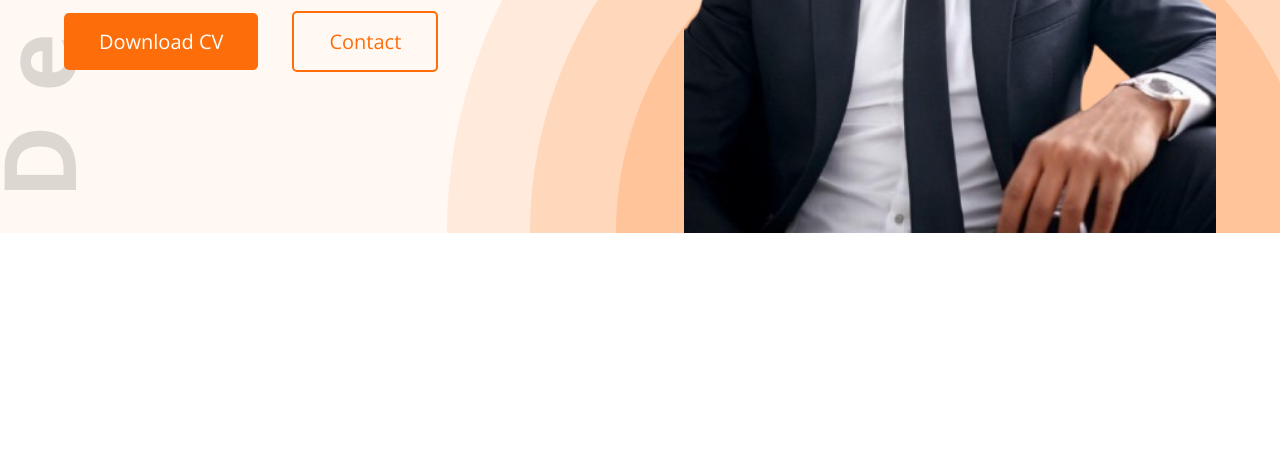
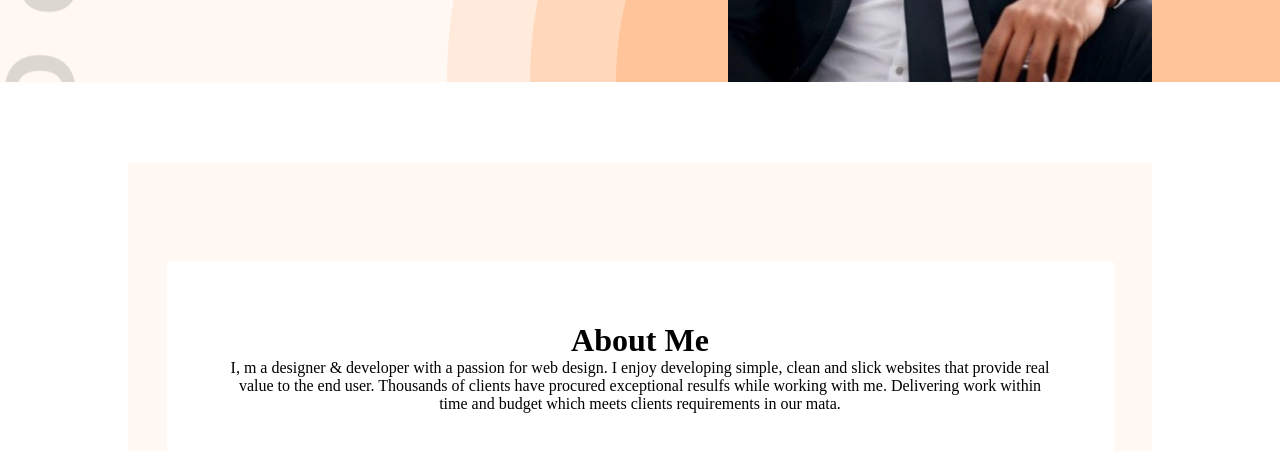
Before and after one commit to Mosarof-Hossen/my-portfolio, a plain HTML site: page index.html in a window 1280 px wide. Shown: the part 615-1066 px from the top of the page. Before the commit the page ends 848 px from the top, so only its background shows below. Drawn offline with nearby package versions, Linux system fonts and the light colour scheme.

Commit message:
some code added

```diff
--- a/css/style.css
+++ b/css/style.css
@@ -12,8 +12,11 @@
     "wdth" 100;
 }
 /* needd css */
+.center{
+    text-align: center;
+}
 .all-container{
-    width: 90%;
+    width: 80%;
     margin: auto;
 }
 .bg{
@@ -157,3 +160,16 @@
 .banner-imge{
     width: 584px;
 }
+
+/* main-section */
+.about{
+    background-color: #FFF8F3;
+    padding: 100px 0;
+    margin-top: 80px;
+}
+.about-item{
+    width: 827px;
+    margin: auto;
+    background-color: #FFFFFF;
+    padding: 60px;
+}
--- a/index.html
+++ b/index.html
@@ -49,6 +49,15 @@
     <!-- header-section end -->
     <!-- main-section -->
     <main>
+        <div class="all-container">
+            <!-- about-section -->
+             <div class="about">
+                <div class="about-item center">
+                    <h1>About Me</h1>
+                    <p>I, m a designer & developer with a passion for web design. I enjoy developing simple, clean and slick websites that provide real value to the end user. Thousands of clients have procured exceptional resulfs while working with me. Delivering work within time and budget which meets clients requirements in our mata.</p>
+                </div>
+             </div>
+        </div>
 
     </main>
     <!-- main-section-end -->
```
